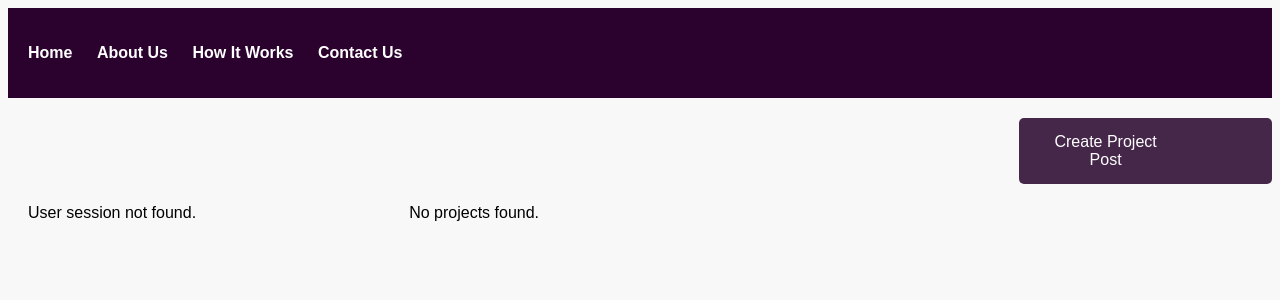
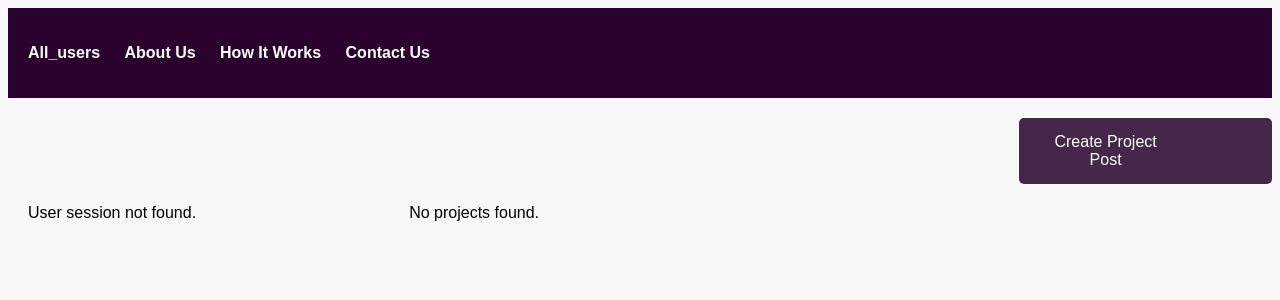
Before and after one commit to YulduzM1/devConnect, a PHP site: page /home_user.php in a window 1280 px wide. Shown: the top 300 px of the page. Run offline with PHP 8.4, Linux system fonts and the light colour scheme; data that the repository does not hold is empty.

Commit message:
modified create_project and home_user pages to initialize all_users page

```diff
--- a/create_project.php
+++ b/create_project.php
@@ -10,7 +10,7 @@
 <header>
     <nav>
         <ul class="nav-links">
-            <li><a href="#home">Home</a></li>
+            <li><a href="all_users.php">All_users</a></li>
             <li><a href="#about">About Us</a></li>
             <li><a href="#how-it-works">How It Works</a></li>
             <li><a href="#contact">Contact Us</a></li>
--- a/home_user.php
+++ b/home_user.php
@@ -10,7 +10,7 @@
 <header>
     <nav>
         <ul class="nav-links">
-            <li><a href="#home">Home</a></li>
+            <li><a href="all_users.php">All_users</a></li>
             <li><a href="#about">About Us</a></li>
             <li><a href="#how-it-works">How It Works</a></li>
             <li><a href="#contact">Contact Us</a></li>
```
